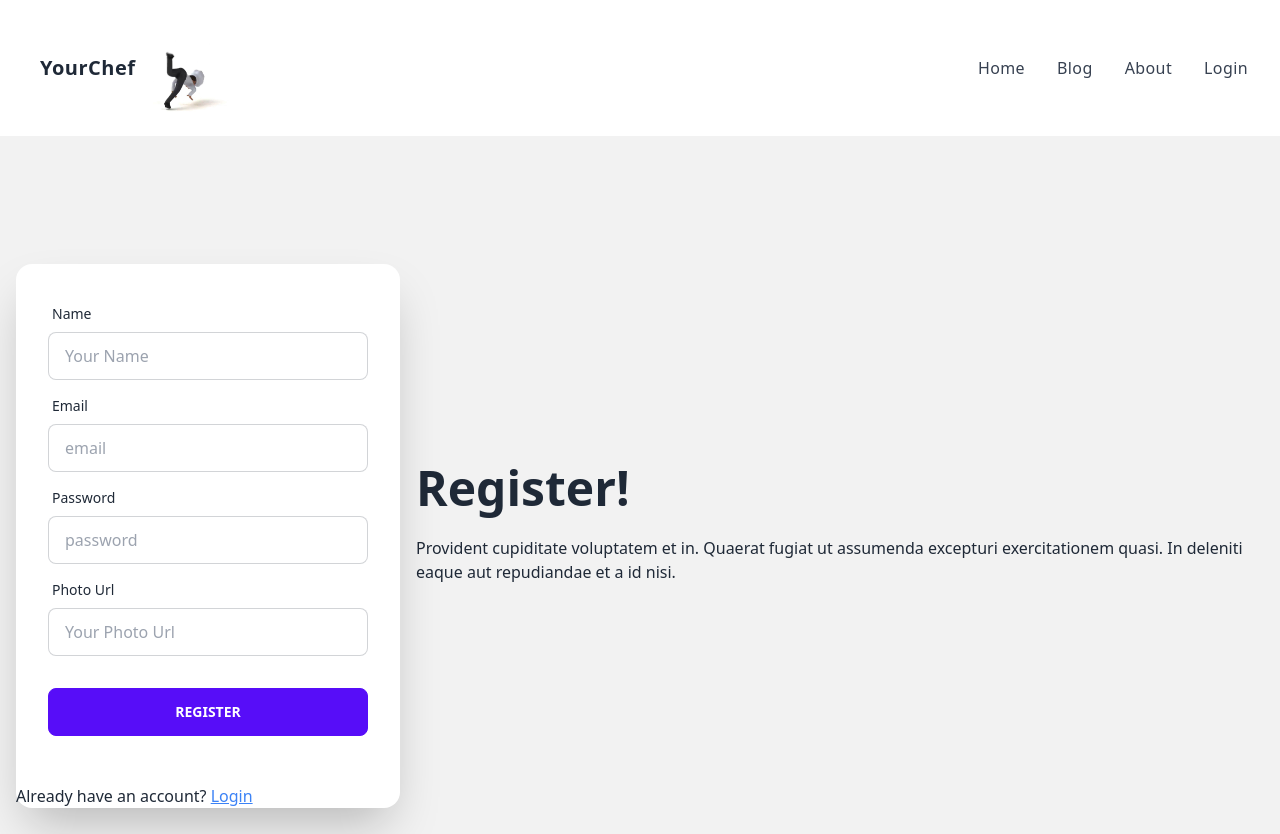
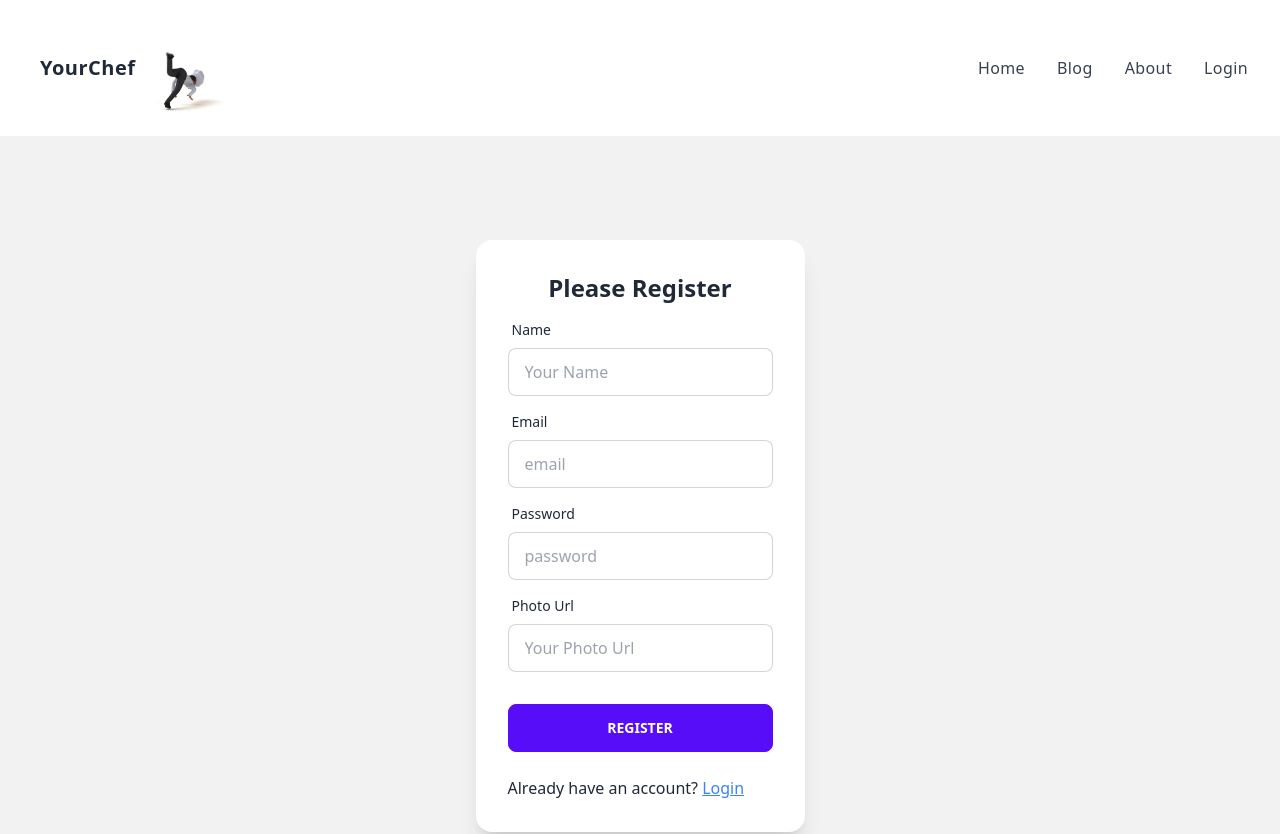
Before and after one commit to monirulislam9549/chef-recipe-client, a React (Vite) app: page /register in a window 1280 px wide. Shown: the top 834 px of the page. Built offline with nearby package versions, Linux system fonts and the light colour scheme; no server answers.

Commit message:
some style changes

```diff
--- a/src/components/Login/Login.jsx
+++ b/src/components/Login/Login.jsx
@@ -67,8 +67,6 @@ const Login = () => {
         <div className="hero min-h-screen bg-base-200">
             <div className="hero-content flex-col lg:flex-row-reverse">
                 <div className="text-center lg:text-left">
-                    <h1 className="text-5xl font-bold">Login now!</h1>
-                    <p className="py-6">Provident cupiditate voluptatem et in. Quaerat fugiat ut assumenda excepturi exercitationem quasi. In deleniti eaque aut repudiandae et a id nisi.</p>
                 </div>
                 <div className="card flex-shrink-0 w-full max-w-sm shadow-2xl bg-base-100">
                     <form onSubmit={handleSignIn} className="card-body">
--- a/src/components/Register/Register.jsx
+++ b/src/components/Register/Register.jsx
@@ -49,21 +49,15 @@ const Register = () => {
                 const errorCode = error.code;
                 const errorMessage = error.message;
                 setError(errorCode, errorMessage)
-                // ..
             });
-
-
     }
 
     return (
         <div className="hero min-h-screen bg-base-200">
             <div className="hero-content flex-col lg:flex-row-reverse">
-                <div className="text-center lg:text-left">
-                    <h1 className="text-5xl font-bold">Register!</h1>
-                    <p className="py-6">Provident cupiditate voluptatem et in. Quaerat fugiat ut assumenda excepturi exercitationem quasi. In deleniti eaque aut repudiandae et a id nisi.</p>
-                </div>
-                <div className="card flex-shrink-0 w-full max-w-sm shadow-2xl bg-base-100">
+                <div className="card flex-shrink-0 w-full max-w-sm shadow-xl bg-base-100">
                     <form onSubmit={handleRegister} className="card-body">
+                        <h1 className='text-center font-bold text-2xl'>Please Register</h1>
                         <div className="form-control">
                             <label className="label">
                                 <span className="label-text">Name</span>
@@ -118,8 +112,8 @@ const Register = () => {
                         </div>
                         <p className='text-red-600 text-center'>{error}</p>
                         <p className='text-blue-600 text-center'>{success}</p>
+                        <p>Already have an account? <Link className='text-blue-500 underline' to="/login">Login</Link></p>
                     </form>
-                    <p>Already have an account? <Link className='text-blue-500 underline' to="/login">Login</Link></p>
                 </div>
             </div>
         </div>
```
